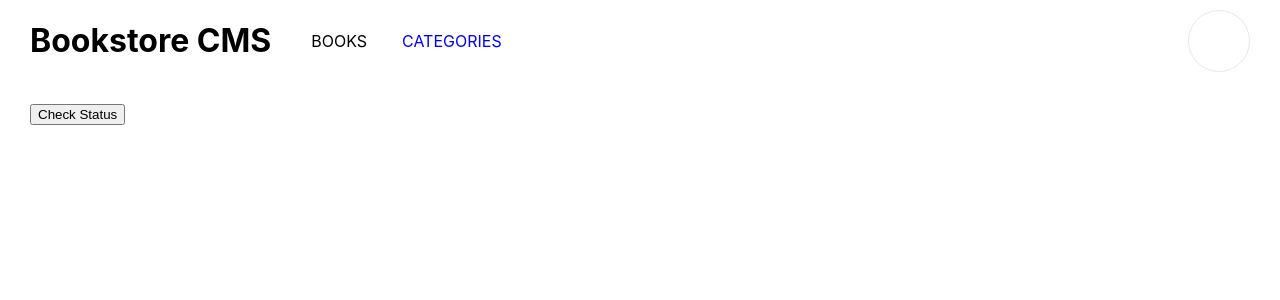
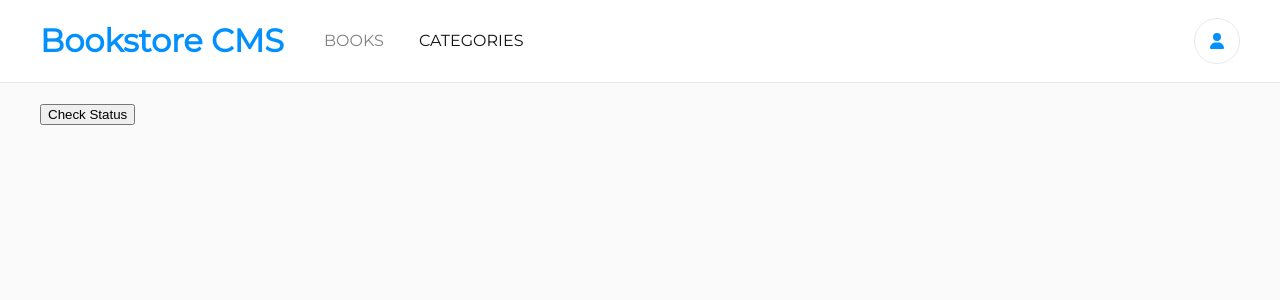
Before and after one commit to rolandfbk/bookstore-app, a React (Create React App) app: page /Categories in a window 1280 px wide. Shown: the top 300 px of the page. Built offline with nearby package versions, Linux system fonts and the light colour scheme; the HTML template or start-up script is replaced by a standard one.

Commit message:
add styling done

```diff
--- a/package.json
+++ b/package.json
@@ -3,6 +3,9 @@
   "version": "0.1.0",
   "private": true,
   "dependencies": {
+    "@fortawesome/fontawesome-svg-core": "^6.1.1",
+    "@fortawesome/free-solid-svg-icons": "^6.1.1",
+    "@fortawesome/react-fontawesome": "^0.1.18",
     "@testing-library/jest-dom": "^5.16.4",
     "@testing-library/react": "^13.3.0",
     "@testing-library/user-event": "^13.5.0",
--- a/src/App.css
+++ b/src/App.css
@@ -1,17 +1,29 @@
+@import url('https://fonts.googleapis.com/css2?family=Montserrat&family=Poppins&family=Roboto:wght@300&display=swap');
+
 body {
-  padding-left: 30px;
-  padding-right: 30px;
+  font-family: 'Montserrat', sans-serif;
+  font-style: normal;
+  margin: 0;
+  background-color: #fafafa;
 }
 
 .headerStyle {
   display: flex;
   align-items: center;
   justify-content: space-between;
+  padding-left: 40px;
+  padding-right: 40px;
+  background-color: #fff;
+  border-bottom: 1px solid #e8e8e8;
 }
 
 .headerLeft {
   display: flex;
   align-items: center;
+}
+
+.headerLeft h1 {
+  color: #0290ff;
 }
 
 .navList {
@@ -25,13 +37,15 @@ a {
 }
 
 .Oval {
-  width: 2rem;
-  height: 2rem;
-
-  /* margin: 0 0 0 41.5rem; */
+  display: flex;
+  justify-content: center;
+  align-items: center;
+  width: 1rem;
+  height: 1rem;
   padding: 0.875rem;
   border: solid 1px #e8e8e8;
   border-radius: 50px;
+  color: #0290ff;
 }
 
 .bookForm {
@@ -40,9 +54,108 @@ a {
 }
 
 .active-link {
-  color: #000;
+  color: gray;
 }
 
 .active {
-  color: blue;
+  color: #121212;
 }
+
+.book-ul {
+  display: flex;
+  flex-direction: column;
+  gap: 20px;
+  padding-left: 40px;
+  padding-inline-start: 40px;
+  padding-right: 40px;
+  padding-inline-end: 40px;
+}
+
+.book-li {
+  list-style-type: none;
+  background-color: #fff;
+  border: 1px solid #e8e8e8;
+  padding: 15px;
+}
+
+.book-li p {
+  margin-block-start: 0;
+  margin-block-end: 0;
+  font-size: 15px;
+  color: #4386bf;
+  font-family: 'Roboto', sans-serif;
+  font-style: normal;
+}
+
+.book-li h2 {
+  margin-block-start: 0;
+  margin-block-end: 0;
+  color: #121212;
+}
+
+.book-button-actionList {
+  margin-top: 15px;
+}
+
+.btn-delete-book {
+  padding: 0;
+  border: none;
+  background: none;
+  color: #4386bf;
+  font-family: 'Roboto', sans-serif;
+  font-style: normal;
+  cursor: pointer;
+}
+
+.add-book {
+  padding-left: 40px;
+  padding-right: 40px;
+  padding-top: 15px;
+}
+
+.add-book hr {
+  border: 1px solid #e8e8e8;
+}
+
+.add-book h2 {
+  color: #888;
+  font-size: 1.25rem;
+}
+
+.book-form {
+  display: flex;
+  gap: 20px;
+}
+
+.book-form input {
+  padding: 10px;
+}
+
+.input-title {
+  flex: 2;
+  outline: none;
+  font-size: 1rem;
+}
+
+.input-author {
+  flex: 1;
+  outline: none;
+  font-size: 1rem;
+}
+
+.submit-btn {
+  flex: 1;
+  font-family: 'Roboto', sans-serif;
+  font-style: normal;
+  cursor: pointer;
+  border-radius: 3px;
+  background-color: #0290ff;
+  border: none;
+  color: #fff;
+  font-size: 1rem;
+}
+
+.categories {
+  padding-left: 40px;
+  padding-right: 40px;
+}
--- a/src/components/Book.js
+++ b/src/components/Book.js
@@ -5,11 +5,13 @@ const SingleBook = (props) => {
   const id = props.book[0];
 
   return(
-    <li>
+    <li className="book-li">
       <div>
-        <p>Title: {title}</p>
-        <p>Author: {author}</p>
-        <button onClick={() => props.deleteBook(id)}>Delete</button>
+        <h2>{title}</h2>
+        <p>{author}</p>
+        <div className="book-button-actionList">
+          <button className="btn-delete-book" onClick={() => props.deleteBook(id)}>Delete</button>
+        </div>
       </div>
     </li>
   );
--- a/src/components/BookList.js
+++ b/src/components/BookList.js
@@ -3,7 +3,7 @@ import SingleBook from "./Book";
 
 const BookList = (props) => {
   return (
-    <ul>
+    <ul className="book-ul">
       {props.listing.map(book => (
         <SingleBook
           key={book[0]}
--- a/src/components/CheckStatus.js
+++ b/src/components/CheckStatus.js
@@ -12,7 +12,7 @@ const CheckStatus = () => {
   }
 
   return (
-    <div>
+    <div className="categories">
       <h1>{status}</h1>
       <button onClick={() => {showStatus()}}>Check Status</button>
     </div>
--- a/src/components/Form.js
+++ b/src/components/Form.js
@@ -20,13 +20,21 @@ const Form = () => {
   }
 
   return (
-    <form onSubmit={handleSubmit}>
+    <div className="add-book">
+      <div>
+        <hr></hr>
+        <h2>ADD NEW BOOK</h2>
+      </div>
+      <div>
+        <form className="book-form" onSubmit={handleSubmit}>
+        <input className="input-title" type="text" name="title" placeholder="Book title" value={inputs.title || ""} onChange={handleChange} />
+        <input className="input-author" type="text" name="author" placeholder="Book author" value={inputs.author || ""} onChange={handleChange} />
+        <button className="submit-btn" typeof='submit'>ADD BOOK</button>
+      </form>
+      </div>
 
-      <input type="text" name="title" placeholder="Title" value={inputs.title || ""} onChange={handleChange} />
-      <input type="text" name="author" placeholder="Author" value={inputs.author || ""} onChange={handleChange} />
-      <button typeof='submit'>Add book</button>
-      <br></br><br></br><br></br>
-    </form>
+    </div>
+
 
   )
 };
--- a/src/components/Header.js
+++ b/src/components/Header.js
@@ -1,5 +1,7 @@
 import React from 'react';
 import Navbar from './Navbar';
+import { FontAwesomeIcon } from '@fortawesome/react-fontawesome'
+import { faUser } from '@fortawesome/free-solid-svg-icons'
 
 const Header = () => (
   <header className="headerStyle">
@@ -7,7 +9,7 @@ const Header = () => (
       <h1>Bookstore CMS</h1>
       <Navbar />
     </div>
-    <div className="Oval"></div>
+    <div className="Oval"><FontAwesomeIcon icon={faUser} /></div>
   </header>
 );
 
```
Also changed, not shown: 1 other file (tests, documents, lock files or other folders).
